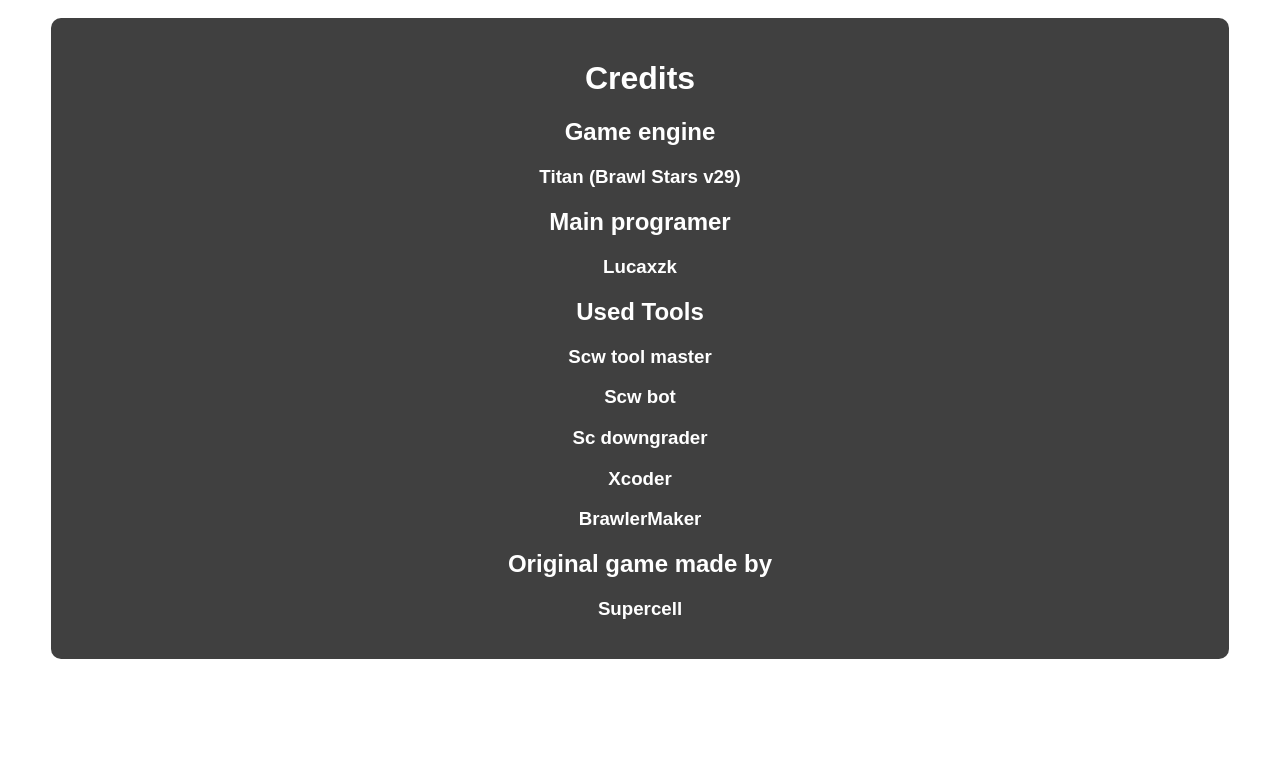
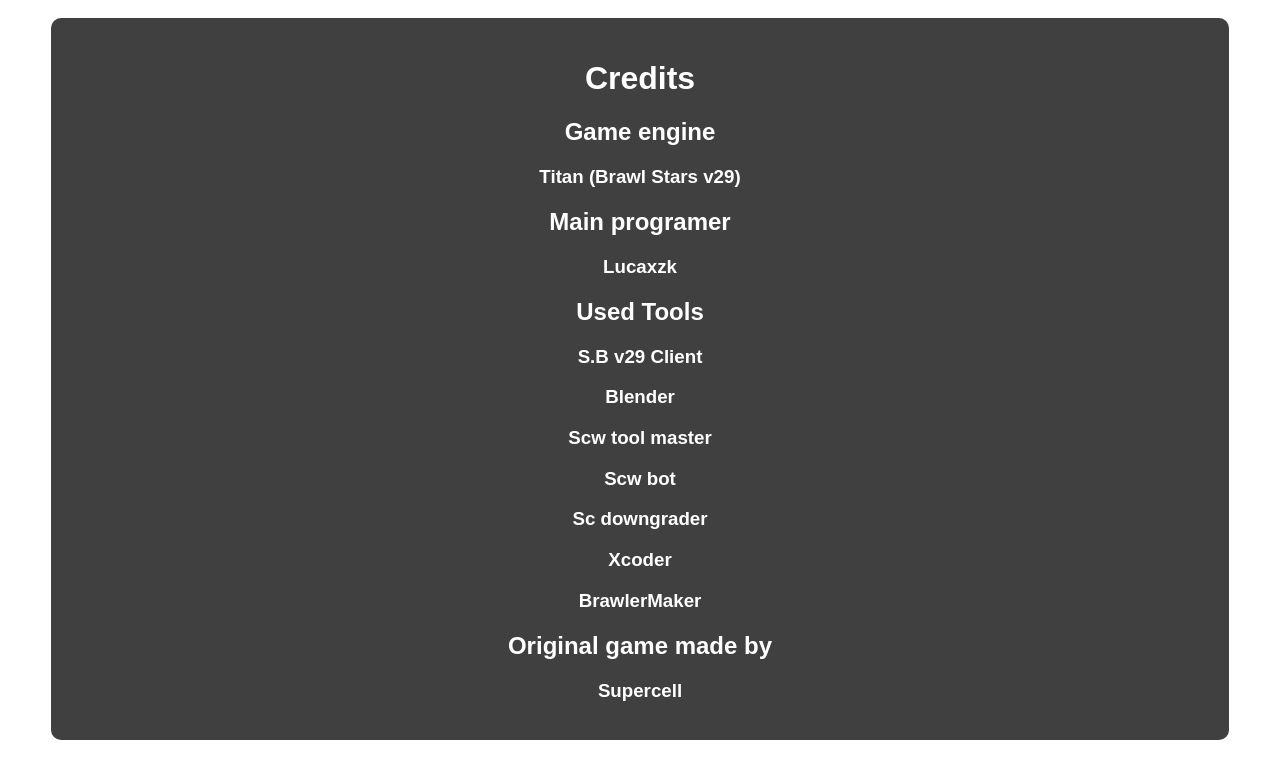
Before and after one commit to Lucaxzk/lucaxzk.github.io, a plain HTML site: page ultimate_brawl.html in a window 1280 px wide. Shown: the part 1738-2498 px from the top of the page. Before the commit the page ends 2417 px from the top, so only its background shows below. Drawn offline with Linux system fonts and the light colour scheme.

Commit message:
index.html

```diff
--- a/ultimate_brawl.html
+++ b/ultimate_brawl.html
@@ -125,6 +125,8 @@
         <h2 style="text-align: center;">Main programer</h2>
         <h3 style="text-align: center;">Lucaxzk</h3>
         <h2 style="text-align: center;">Used Tools</h2>
+        <h3 style="text-align: center;">S.B v29 Client</h3>
+        <h3 style="text-align: center;">Blender</h3>
         <h3 style="text-align: center;">Scw tool master</h3>
         <h3 style="text-align: center;">Scw bot</h3>
         <h3 style="text-align: center;">Sc downgrader</h3>
```
Also changed, not shown: ultimate_brawl_es.html (+2 -0 lines).
